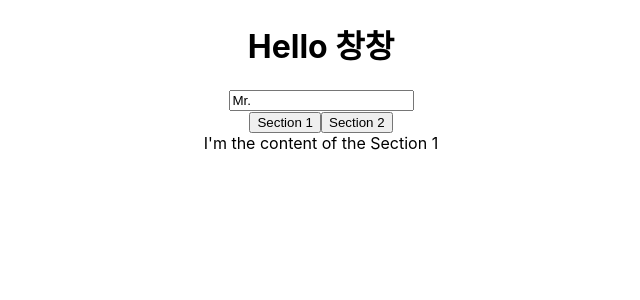
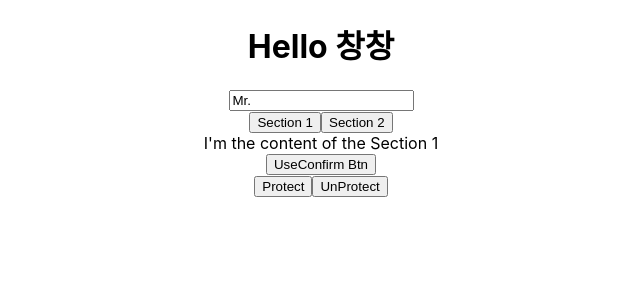
Before and after one commit to Seochangh2/react-hooks, a React (Create React App) app: page / in a window 1280 px wide. Shown: the top 300 px of the page, without its empty margins (319-959 px from the left). Built offline with nearby package versions, Linux system fonts and the light colour scheme.

Commit message:
useConfirm & usePreventLeave

```diff
--- a/src/App.js
+++ b/src/App.js
@@ -1,6 +1,8 @@
 import "./App.css";
 import useClick from "./Components/UseClick";
+import useConfirm from "./Components/UseConfirm";
 import useInput from "./Components/UseInput";
+import usePreventLeave from "./Components/UsePreventLeave";
 import useTabs from "./Components/UseTabs";
 import useTitle from "./Components/UseTitle";
 
@@ -21,9 +23,17 @@ const App = () => {
   const titleUpdater = useTitle("Loading...");
   setTimeout(() => {
     titleUpdater("Chang's React Hooks");
-  }, 3000);
+  }, 2000);
   const sayHello = () => console.log("Hello");
   const title = useClick(sayHello);
+  const confirmWarn = () => {
+    console.log("confirm Waring!");
+  };
+  const abort = () => {
+    console.log("abort");
+  };
+  const confirmMethod = useConfirm("Is UseConfirm", confirmWarn, abort);
+  const { enablePrevent, disablePrevent } = usePreventLeave();
   return (
     <div className="App">
       <h1 ref={title}>Hello 창창</h1>
@@ -40,6 +50,13 @@ const App = () => {
         ))}
       </div>
       <div> {currentItem.content}</div>
+      <div>
+        <button onClick={confirmMethod}>UseConfirm Btn</button>
+      </div>
+      <div>
+        <button onClick={enablePrevent}>Protect</button>
+        <button onClick={disablePrevent}>UnProtect</button>
+      </div>
     </div>
   );
 };
--- /dev/null
+++ b/src/Components/UseConfirm.js
@@ -0,0 +1,18 @@
+const useConfirm = (message = "", callback, rejection) => {
+  if (callback && typeof callback !== "function") {
+    return;
+  }
+  if (rejection && typeof rejection !== "function") {
+    return;
+  }
+  const confirmAction = () => {
+    if (window.confirm(message)) {
+      console.log("dsds");
+      callback();
+    } else {
+      rejection();
+    }
+  };
+  return confirmAction;
+};
+export default useConfirm;
--- /dev/null
+++ b/src/Components/UsePreventLeave.js
@@ -0,0 +1,14 @@
+const usePreventLeave = () => {
+  const listener = (event) => {
+    event.preventDefault();
+    event.returnValue = "";
+  };
+  const enablePrevent = () => {
+    window.addEventListener("beforeunload", listener);
+  };
+  const disablePrevent = () => {
+    window.removeEventListener("beforeunload", listener);
+  };
+  return { enablePrevent, disablePrevent };
+};
+export default usePreventLeave;
```
